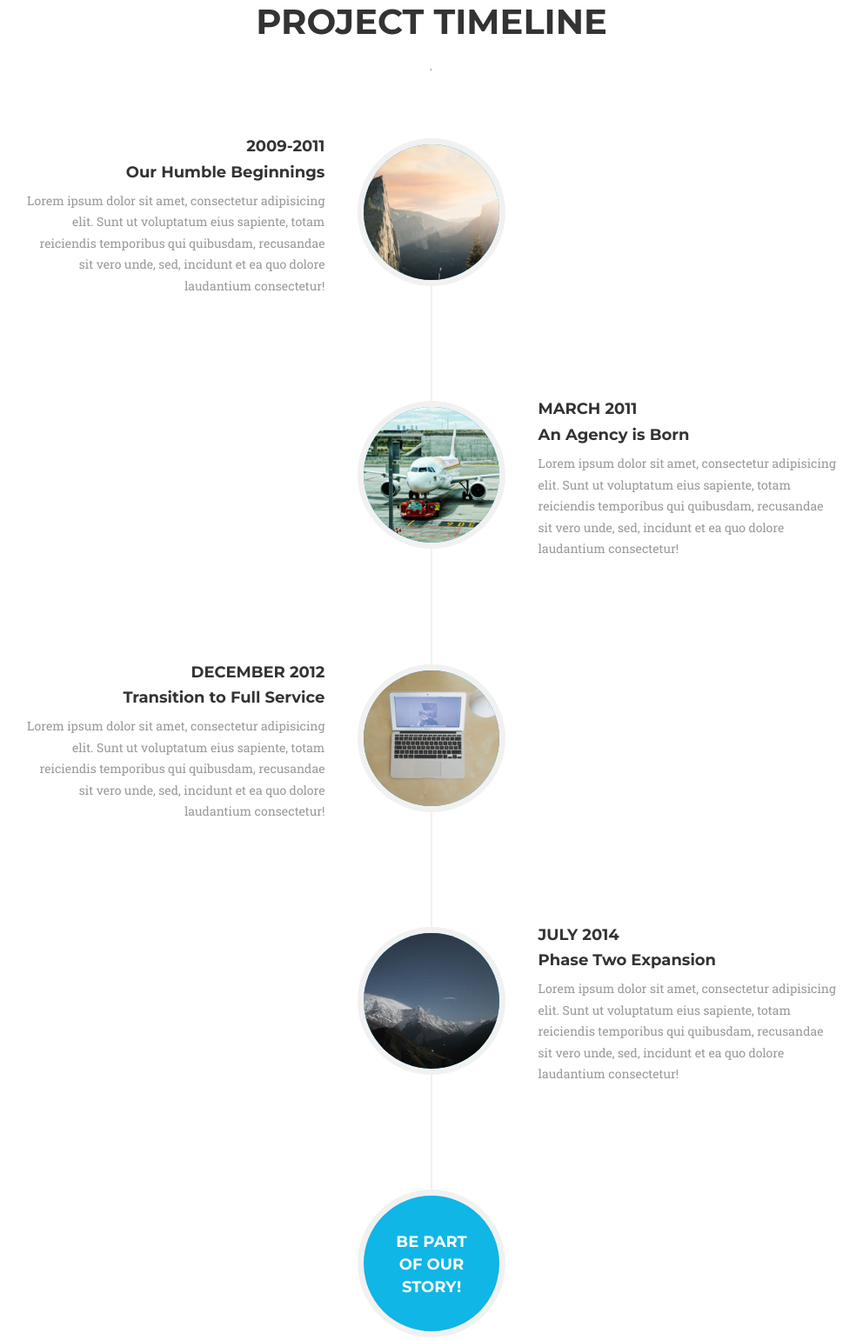
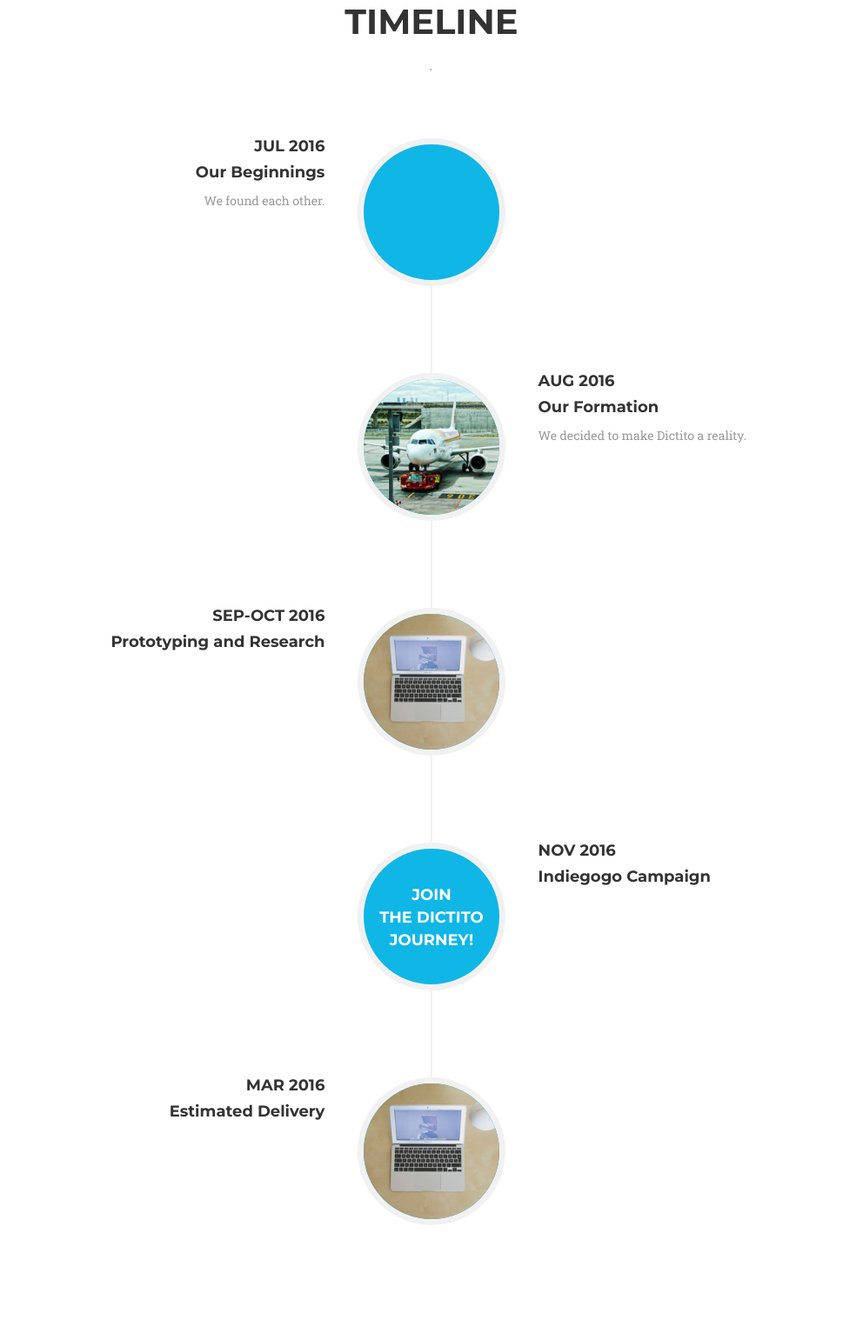
Before and after one commit to shipinggs/dictito, a website: page index.html in a window 1280 px wide. Shown: the part 1831-3372 px from the top of the page at 87% size, without its empty margins (144-1136 px from the left). Drawn offline with nearby package versions, Linux system fonts and the light colour scheme; a web font is replaced by a local one.

Commit message:
Timeline: changed wording

```diff
--- a/index.html
+++ b/index.html
@@ -112,7 +112,7 @@
         <div class="container">
             <div class="row">
                 <div class="col-lg-12 text-center">
-                    <h2 class="section-heading">Project Timeline</h2>
+                    <h2 class="section-heading">Timeline</h2>
                     <h3 class="section-subheading text-muted">.</h3>
                 </div>
             </div>
@@ -120,16 +120,14 @@
                 <div class="col-lg-12">
                     <ul class="timeline">
                         <li>
-                            <div class="timeline-image">
-                                <img class="img-circle img-responsive" src="img/about/1.jpg" alt="">
-                            </div>
+                            <div class="timeline-image"></div>
                             <div class="timeline-panel">
                                 <div class="timeline-heading">
-                                    <h4>2009-2011</h4>
-                                    <h4 class="subheading">Our Humble Beginnings</h4>
+                                    <h4>Jul 2016</h4>
+                                    <h4 class="subheading">Our Beginnings</h4>
                                 </div>
                                 <div class="timeline-body">
-                                    <p class="text-muted">Lorem ipsum dolor sit amet, consectetur adipisicing elit. Sunt ut voluptatum eius sapiente, totam reiciendis temporibus qui quibusdam, recusandae sit vero unde, sed, incidunt et ea quo dolore laudantium consectetur!</p>
+                                    <p class="text-muted">We found each other.</p>
                                 </div>
                             </div>
                         </li>
@@ -139,11 +137,11 @@
                             </div>
                             <div class="timeline-panel">
                                 <div class="timeline-heading">
-                                    <h4>March 2011</h4>
-                                    <h4 class="subheading">An Agency is Born</h4>
+                                    <h4>Aug 2016</h4>
+                                    <h4 class="subheading">Our Formation</h4>
                                 </div>
                                 <div class="timeline-body">
-                                    <p class="text-muted">Lorem ipsum dolor sit amet, consectetur adipisicing elit. Sunt ut voluptatum eius sapiente, totam reiciendis temporibus qui quibusdam, recusandae sit vero unde, sed, incidunt et ea quo dolore laudantium consectetur!</p>
+                                    <p class="text-muted">We decided to make Dictito a reality.</p>
                                 </div>
                             </div>
                         </li>
@@ -153,33 +151,31 @@
                             </div>
                             <div class="timeline-panel">
                                 <div class="timeline-heading">
-                                    <h4>December 2012</h4>
-                                    <h4 class="subheading">Transition to Full Service</h4>
-                                </div>
-                                <div class="timeline-body">
-                                    <p class="text-muted">Lorem ipsum dolor sit amet, consectetur adipisicing elit. Sunt ut voluptatum eius sapiente, totam reiciendis temporibus qui quibusdam, recusandae sit vero unde, sed, incidunt et ea quo dolore laudantium consectetur!</p>
+                                    <h4>Sep-Oct 2016</h4>
+                                    <h4 class="subheading">Prototyping and Research</h4>
                                 </div>
                             </div>
                         </li>
                         <li class="timeline-inverted">
                             <div class="timeline-image">
-                                <img class="img-circle img-responsive" src="img/about/4.jpg" alt="">
+                              <h4>Join<br>the Dictito journey!</h4>
                             </div>
                             <div class="timeline-panel">
                                 <div class="timeline-heading">
-                                    <h4>July 2014</h4>
-                                    <h4 class="subheading">Phase Two Expansion</h4>
-                                </div>
-                                <div class="timeline-body">
-                                    <p class="text-muted">Lorem ipsum dolor sit amet, consectetur adipisicing elit. Sunt ut voluptatum eius sapiente, totam reiciendis temporibus qui quibusdam, recusandae sit vero unde, sed, incidunt et ea quo dolore laudantium consectetur!</p>
+                                    <h4>Nov 2016</h4>
+                                    <h4 class="subheading">Indiegogo Campaign</h4>
                                 </div>
                             </div>
                         </li>
-                        <li class="timeline-inverted">
+                        <li>
                             <div class="timeline-image">
-                                <h4>Be Part
-                                    <br>Of Our
-                                    <br>Story!</h4>
+                                <img class="img-circle img-responsive" src="img/about/3.jpg" alt="">
+                            </div>
+                            <div class="timeline-panel">
+                                <div class="timeline-heading">
+                                    <h4>Mar 2016</h4>
+                                    <h4 class="subheading">Estimated Delivery</h4>
+                                </div>
                             </div>
                         </li>
                     </ul>
```
